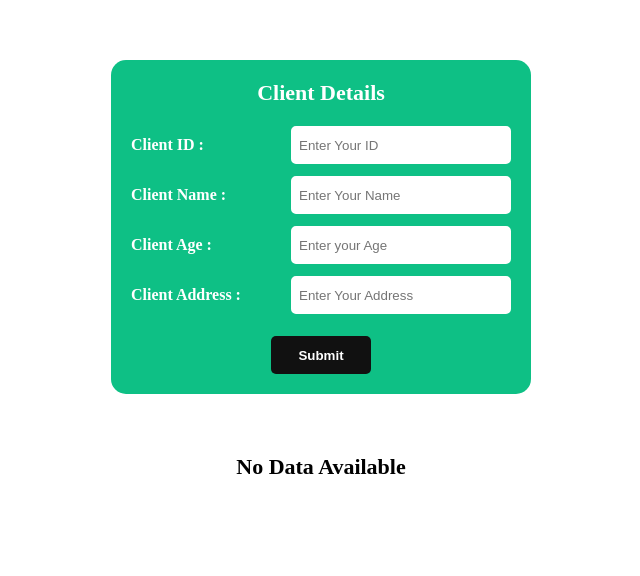
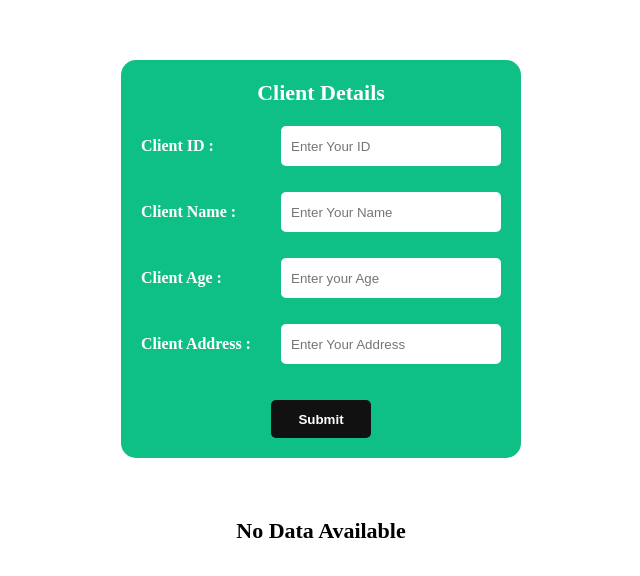
Before and after one commit to Sonia-Khatun/React_Code, a React (Vite) app: page / in a window 1280 px wide. Shown: the top 576 px of the page, without its empty margins (319-959 px from the left). Built offline with nearby package versions, Linux system fonts and the light colour scheme.

Commit message:
Updated form validation

```diff
--- a/src/Components/ClientForm.jsx
+++ b/src/Components/ClientForm.jsx
@@ -12,63 +12,49 @@ export default function ClientForm() {
   const [clients, setclients] = useState([]);
   const [editingIndex, setEditingIndex] = useState(null);
 
-  const [error, setError] = useState("")
+  const [errors, setErrors] = useState({})
 
   const handlechange = (e) => {
     // console.log(e.target.name, e.target.value);
+  const {name, value} = e.target;
 
     setformData({
       ...formData,
-      [e.target.name]: e.target.value,
+      [e.target.name]: e.target.value
     });
-  };
 
-  // const handleSubmit = (e) => {
-  //   e.preventDefault();
-
-  //   // console.log(e.target);
-  //   console.log("Form Submitted", formData);
-  //   setclients([...clients, formData]);
-
-  //     setformData({
-  //     clientID: "",
-  //     clientName: "",
-  //     clientAge: "",
-  //     clientAddress: "",
-  //   });
-  // };
-
-  const handleEdit = (index) => {
-  setformData(clients[index]);
-  setEditingIndex(index);
-};
-
-const handleSubmit = (e) => {
-  e.preventDefault();
+    let newError = { ...errors };
 
 
 
-  const regex = /^[A-Za-z\s]*$/;
+    if(name === "clientName"){
+    const regex = /^[A-Za-z\s]*$/;
+    if(!regex.test(value)){
+      newError.clientName = "Name should contain Character"
+    }else{
+      delete newError.clientName
+    }
+   }
 
-  if(!regex.test(formData.clientName)){
-    setError("Name should contain Character");
-    return;
-  }
-  const reg = /[0-9]/;
 
-  if(!reg.test(formData.clientAge)){
-    setError("Age should contain digit");
-    return;
+    if(name === "clientAge"){
+     if(!value){
+        delete newError.clientAge;
+    }
+    else if(!/^\d+$/.test(value)){
+      newError.clientAge = "Age should contain digits Only"
+    }
+    else {
+      delete newError.clientAge
+    }
   }
 
-   const duplicateID = clients.find((client) =>
-    client.clientID === formData.clientID
-  )
+  setErrors(newError);
+};
 
-  if(duplicateID){
-    setError("ClientID already exist");
-    return;
-  }
+  const handleSubmit = (e) => {
+  e.preventDefault();
+
 
   if (editingIndex === null) {
     // New Client
@@ -96,23 +82,15 @@ const handleSubmit = (e) => {
 };
 
 
-  // const handleRemove = (indexToRemove) => {
-
-  //   const updatedClient = [];
-
-  //   for (let i = 0; i < clients.length; i++) {
-  //     if (i !== indexToRemove) {
-  //       updatedClient.push(clients[i]);
-  //     }
-  //   }
-  //   setclients(updatedClient);
-  // };
-
   const handleRemove =(indexToRemove) => {
     const updatedClient = clients.filter((_, index) => {
       return index !== indexToRemove;
     });
     setclients(updatedClient)
+  }
+   const handleEdit = (index) => {
+   setformData(clients[index]);
+   setEditingIndex(index);
   }
 
   return (
@@ -126,6 +104,7 @@ const handleSubmit = (e) => {
             handleSubmit(e);
           }}
         >
+          <div className="field">
           <div className="clientcell">
             <label>Client ID : </label>
             <input
@@ -137,8 +116,13 @@ const handleSubmit = (e) => {
               onChange={handlechange}
             />
           </div>
+          <div className="error-text">
+           {errors.clientID ? errors.clientID : ""}
+          </div>
+          </div>
+          <div className="field">
           <div className="clientcell">
-            <label htmlFor="">Client Name : </label>
+            <label>Client Name : </label>
             <input
               type="text"
               name="clientName"
@@ -148,8 +132,13 @@ const handleSubmit = (e) => {
               onChange={handlechange}
             />
           </div>
+          <div className="error-text">
+            {errors.clientName ? errors.clientName : ""}
+          </div>
+          </div>
+          <div className="field">
           <div className="clientcell">
-            <label htmlFor="">Client Age : </label>
+            <label>Client Age : </label>
             <input
               type="text"
               name="clientAge"
@@ -159,7 +148,12 @@ const handleSubmit = (e) => {
               onChange={handlechange}
             />
           </div>
+          <div className="error-text">
+           {errors.clientAge ? errors.clientAge : ""}
+          </div>
 
+          </div>
+          <div className="field">
           <div className="clientcell">
             <label htmlFor="">Client Address : </label>
             <input
@@ -171,7 +165,10 @@ const handleSubmit = (e) => {
               onChange={handlechange}
             />
           </div>
-          {error && <p style={{color: "red", fontWeight: 600}}>{error}</p>}
+          <div className="error-text">
+           {errors.clientAddress ? errors.clientAddress : ""}
+          </div>
+          </div>
           <button className="btn" type="submit">
             Submit
           </button>
--- a/src/Components/clientForm.css
+++ b/src/Components/clientForm.css
@@ -4,9 +4,14 @@
   padding: 0;
 }
 
+.field {
+  margin-bottom: 0;
+}
+
+
 
 .C-form {
-  width: 420px;
+  width: 400px;
   margin: 60px auto;
   padding: 20px;
   background-color: rgb(14, 192, 133);
@@ -32,7 +37,9 @@
   display: flex;
   justify-content: space-between;
   align-items: center;
+  height: 40px;
 }
+
 
 .clientcell label {
   font-weight: 600;
@@ -41,11 +48,12 @@
 
 .client-form input {
   width: 220px;
-  height: 38px;
-  padding: 6px;
+  height: 40px;
+  padding: 8px;
   border: 2px solid white;
   border-radius: 5px;
   outline: none;
+  box-sizing: border-box;
 }
 
 
@@ -94,3 +102,11 @@ table button {
   font-size: 22px;
   font-weight: 600;
 }
+.error-text {
+  height: 14px;
+  line-height: 14px;
+  font-size: 12px;
+  font-weight: 600;
+  color: rgb(241, 21, 21);
+  padding-left: 140px;
+}
```
Also changed, not shown: src/Components/ClientChild.jsx (line endings or trailing spaces).
